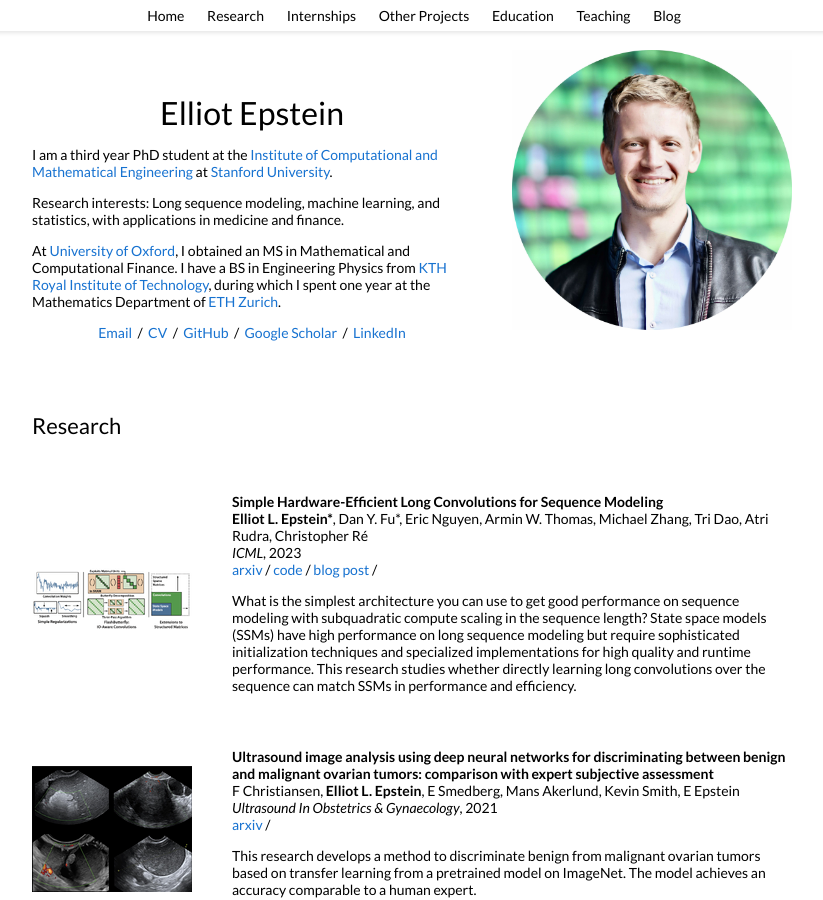
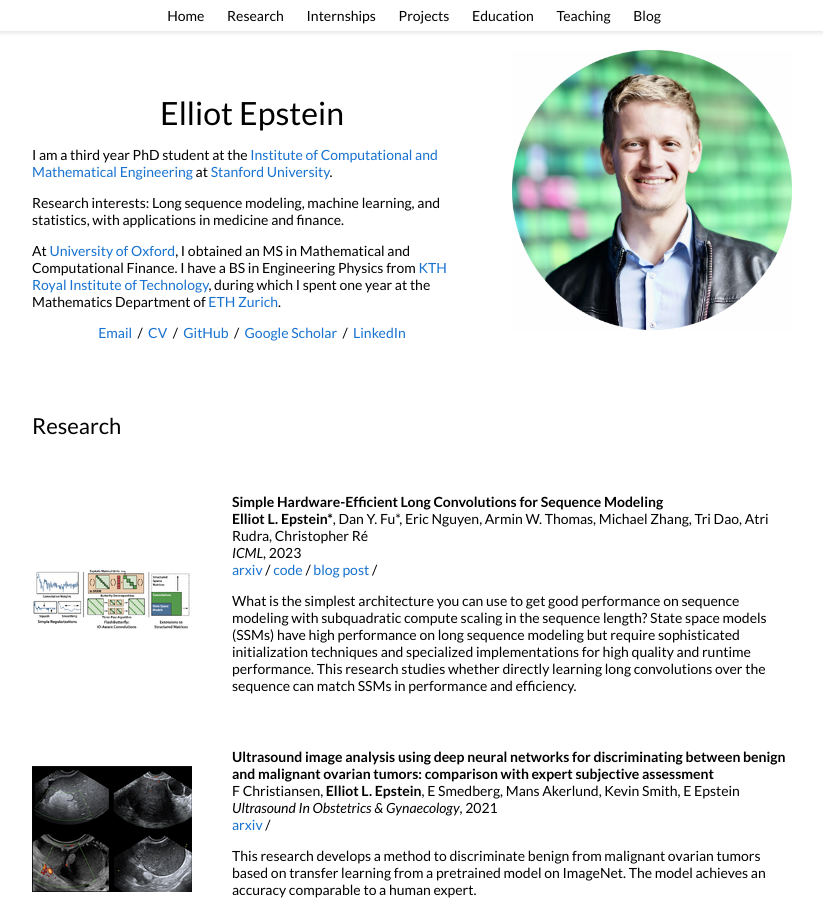
Before and after one commit to Elliotepsteino/Elliotepsteino.github.io, a Jekyll site: the page built from _posts/2023-06-29-Google_sr.markdown, in a window 1280 px wide and 900 px high. Shown: the whole window, without its empty margins (228-1051 px from the left). Built offline with Jekyll 4.4.1, drawn with Linux system fonts in a browser that asks for light colours.

Commit message:
Update projects header

```diff
--- a/_layouts/default.html
+++ b/_layouts/default.html
@@ -45,7 +45,7 @@
             <li><a href="#Home">Home</a></li>
             <li><a href="#Research">Research</a></li>
             <li><a href="#Internships">Internships</a></li>
-            <li><a href="#Other Projects">Other Projects</a></li>
+            <li><a href="#Projects">Projects</a></li>
             <li><a href="#Education">Education</a></li>
             <li><a href="#Teaching">Teaching</a></li>
             <li><a href="#Blog">Blog</a></li>
```
